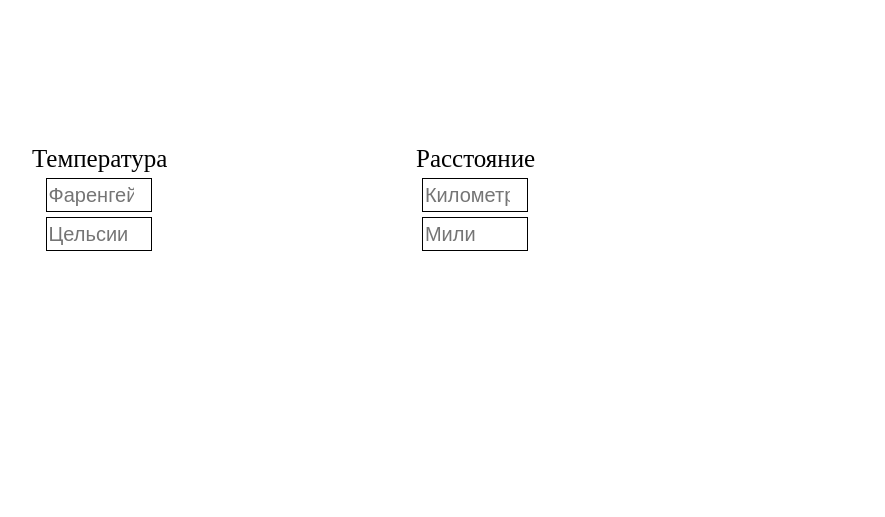
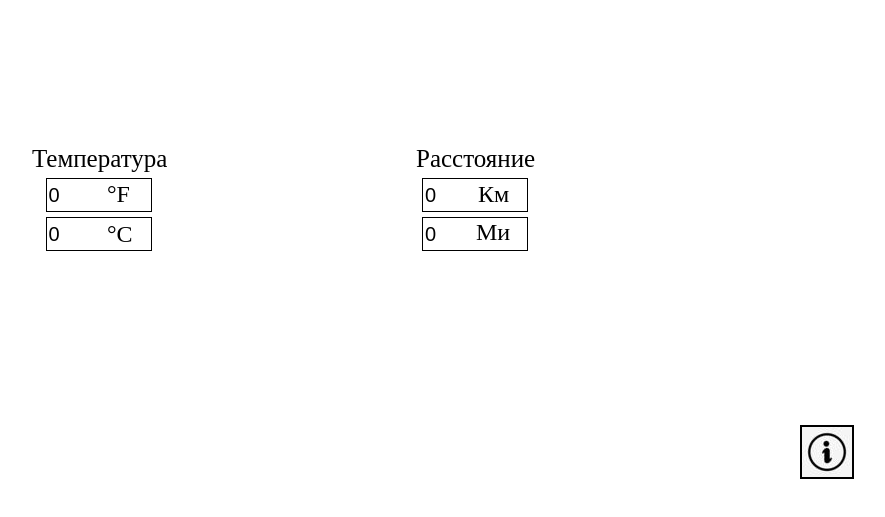
Before and after one commit to Scary4Ninja/web-js-converter, a plain HTML site: page index.html in a window 1280 px wide. Shown: the part 215-732 px from the top of the page, without its empty margins (352-1237 px from the left). Drawn offline with nearby package versions, Linux system fonts and the light colour scheme.

Commit message:
added button about creator

```diff
--- a/calc.css
+++ b/calc.css
@@ -1,4 +1,4 @@
-.Convert{
+.convert{
     position: absolute;
     left: 40.5%;
     top: 20%;
@@ -27,7 +27,6 @@
     top: 5px;
     left: 10%;
     margin-bottom: 5px;
-    overflow: visible;
     font-size: 20px;
     height: 30px;
     width: 100px;
@@ -40,10 +39,55 @@
     top: 5px;
     left: 5%;
     margin-bottom: 5px;
-    overflow: visible;
     font-size: 20px;
     height: 30px;
     width: 100px;
     display: block;
     border: 1px solid black;
 }
+
+a.img{
+    position: absolute;
+    background-image: url(info.jpg);
+    border: 2px solid black;
+    display: block;
+    top: 80%;
+    left: 90%;
+    height: 50px;
+    width: 50px;
+    cursor: pointer;
+}
+
+a.img:hover{
+    background-image: url(cat.jpg);
+    height: 50px;
+    width: 50px;
+}
+
+.unit{
+    position: absolute;
+    left: 75px;
+    top: 12px;
+    font-size: 24px;
+}
+
+.unit2{
+    position: absolute;
+    left: 75px;
+    top: 52px;
+    font-size: 24px;
+}
+
+.unit3{
+    position: absolute;
+    left: 62px;
+    top: 12px;
+    font-size: 24px;
+}
+
+.unit4{
+    position: absolute;
+    left: 60px;
+    top: 50px;
+    font-size: 24px;
+}
--- a/calc.js
+++ b/calc.js
@@ -22,26 +22,34 @@ function temperatureConverterCel(valNumCel) {
     let input = document.getElementById('inputFahrenheit');
     input.value = Math.floor(((valNumCel * 1.8) + 32) * 100) / 100;
     if (input.value > 122) {
-      input.value = 122
+      input.value = 122;
+      this.alert("Пожалуйста введите температуру в диапазоне от -80 до 50");
     }
     else if (input.value < -112){
-      input.value = -112
+      input.value = -112;
+      this.alert("Пожалуйста введите температуру в диапазоне от -80 до 50");
     }
     let elem = document.getElementById('inputCelsius');
     if (valNumCel > 50) {
       elem.value = '50';
     }
     else if (valNumCel < -80) {
-      elem.value = '-80'
+      elem.value = '-80';
     }
   }
 
 function LengthConverter(valNum) {
+  valNum = parseFloat(valNum);
   let input = document.getElementById('inputMiles');
   input.value = Math.floor((valNum*0.62137)*100)/100;
 }
 
-function LengthConverterMil(valNum) {
+function LengthConverterMil(valNumKm) {
+  valNumKm = parseFloat(valNumKm);
   let input = document.getElementById('inputKilometers');
-  input.value = Math.floor((valNum/0.62137)*100)/100;
+  input.value = Math.floor((valNumKm/0.62137)*100)/100;
 }
+
+function AuthorsInfo() {
+  this.alert('Разработан студентами группы 19-ВТ-1:\nВасильев Данил\nВоробей Александр\nГригорьев Кирилл')
+  }
--- a/index.html
+++ b/index.html
@@ -1,43 +1,51 @@
 <!doctype html>
 <head>
     <title>Конвертер данных</title>
-    <script defer src="/assets/js/jquery-3.6.1.min.js"></script>
     <meta charset="utf-8">
     <meta name="viewport" content="width=device-width, initial-scale=1">
 </head>
   <body>
     <link rel="stylesheet" href="calc.css">
     <script src="calc.js" charset="utf-8"></script>
-    <div class="Convert"> Конвертер данных </div>
+    <div class="convert"> Конвертер данных </div>
+    <p><a class="img" onclick="AuthorsInfo()"> </a></p>
     <div class="temp"><label>Температура</label>
       <div>
-        <input class="input" id="inputFahrenheit" type="number" placeholder="Фаренгейт"
+        <input class="input" id="inputFahrenheit" type="number" value="0"
           min = "-112"
           max = "122"
           oninput="temperatureConverter(this.value)"
           onchange="temperatureConverter(this.value)"/>
+          <p class="unit">°F</p>
       </div>
 
       <div>
-        <input class="input" id="inputCelsius" type="number" placeholder="Цельсии"
+        <input class="input" id="inputCelsius" type="number" value="0"
           min = "-80"
           max = "50"
           oninput="temperatureConverterCel(this.value)"
           onchange="temperatureConverterCel(this.value)"/>
+          <p class="unit2">°C</p>
       </div>
     </div>
 
     <div class = "length"> <label>Расстояние</label>
       <div>
-        <input class="inputLength" id="inputKilometers" type="number" placeholder="Километры"
+        <input class="inputLength" id="inputKilometers" type="number" value="0"
+          min = "0"
+          max = "999999999"
           oninput="LengthConverter(this.value)"
           onchange="LengthConverter(this.value)">
+          <p class="unit3">Км</p>
       </div>
 
       <div>
-        <input class="inputLength" id="inputMiles" type="number" placeholder="Мили"
+        <input class="inputLength" id="inputMiles" type="number"  value="0"
+          min = "0"
+          max = "999999999"
           oninput="LengthConverterMil(this.value)"
           onchange="LengthConverterMil(this.value)">
+          <p class="unit4">Ми</p>
       </div>
     </div>
 
```
Also changed, not shown: cat.jpg (added), info.jpg (added).
